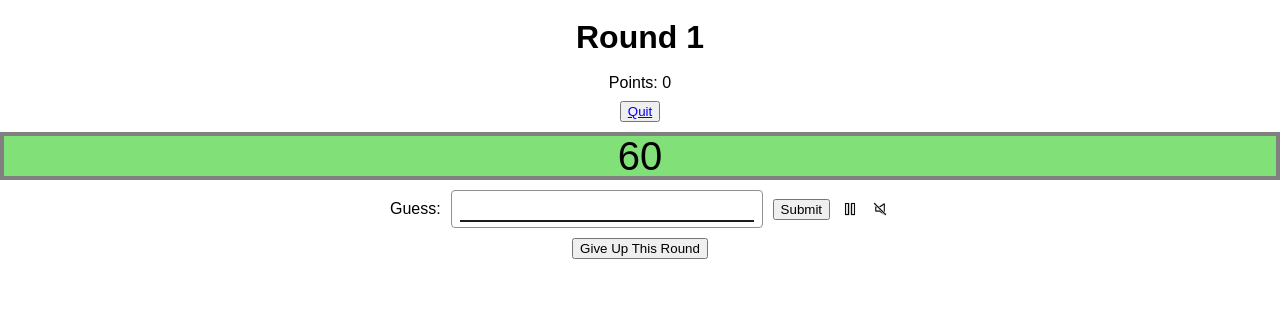
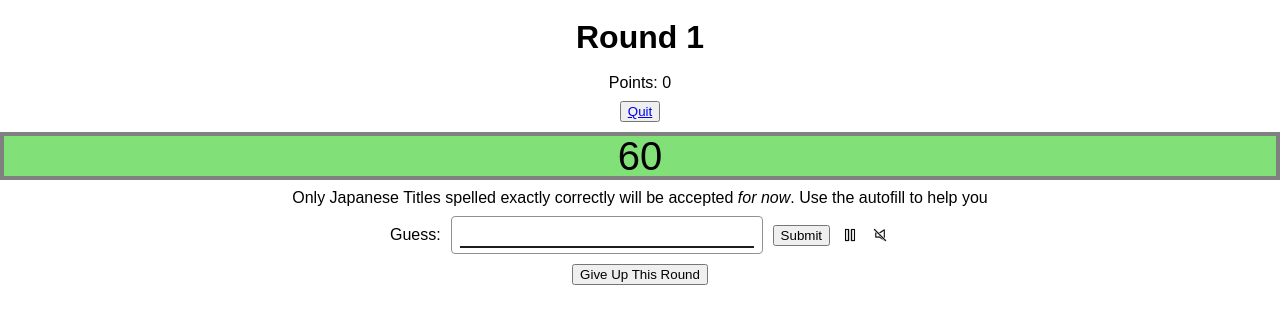
Before and after one commit to dtrager02/simpleRec, a Flask app: template templates/game.html in a window 1280 px wide. Shown: the top 324 px of the page. Run offline with Flask 2, Linux system fonts and the light colour scheme; the template is opened without the code that fills it, so the values that code supplies are empty.

Commit message:
added temporary clarity

```diff
--- a/static/game.css
+++ b/static/game.css
@@ -22,7 +22,6 @@ cite,
 code,
 del,
 dfn,
-em,
 img,
 ins,
 kbd,
@@ -38,7 +37,6 @@ tt,
 var,
 b,
 u,
-i,
 center,
 dl,
 dt,
--- a/static/timer.js
+++ b/static/timer.js
@@ -184,3 +184,6 @@ $('#guess').focusout(function() {
 
 //TODO hide answer HTML until it is ready to be shown (probably with a ) (so no inspector cheating) (probably in game object)
 //TODO implement highscore system with sessions
+//TODO add "report problem" feature with database and view
+//TODO center everything properly (search bar especially)
+//make answer accept english as well
--- a/templates/game.html
+++ b/templates/game.html
@@ -27,7 +27,7 @@
 
             <div id="yt" style="display: none;"></div>
         </div>
-
+        <p style="margin-top: 10px;">Only Japanese Titles spelled exactly correctly will be accepted <i>for now</i>. Use the autofill to help you</p>
         <div class="input-guess">
             <label for="guess">Guess:</label>
             <span class="search-boxes">
```
